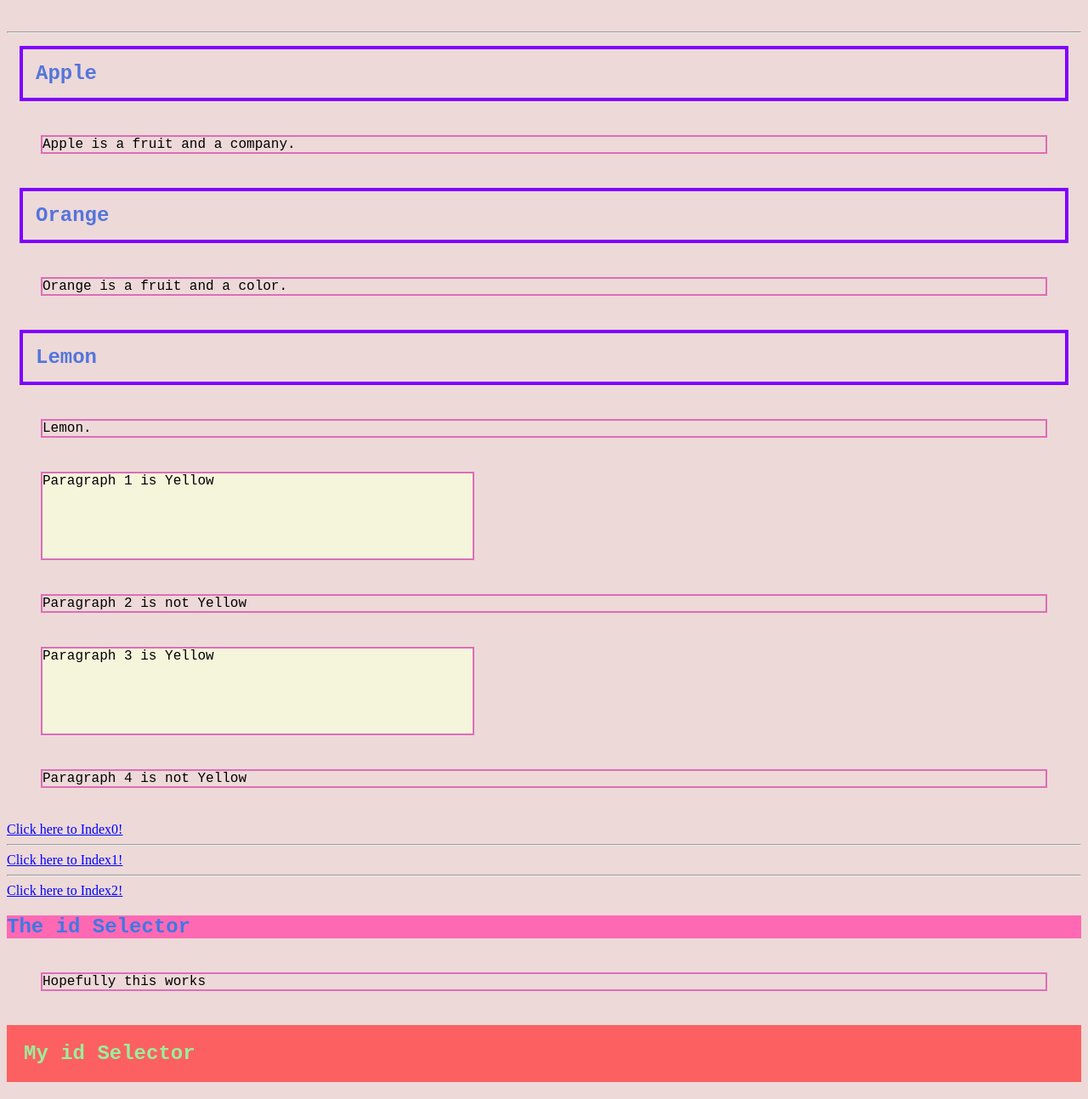
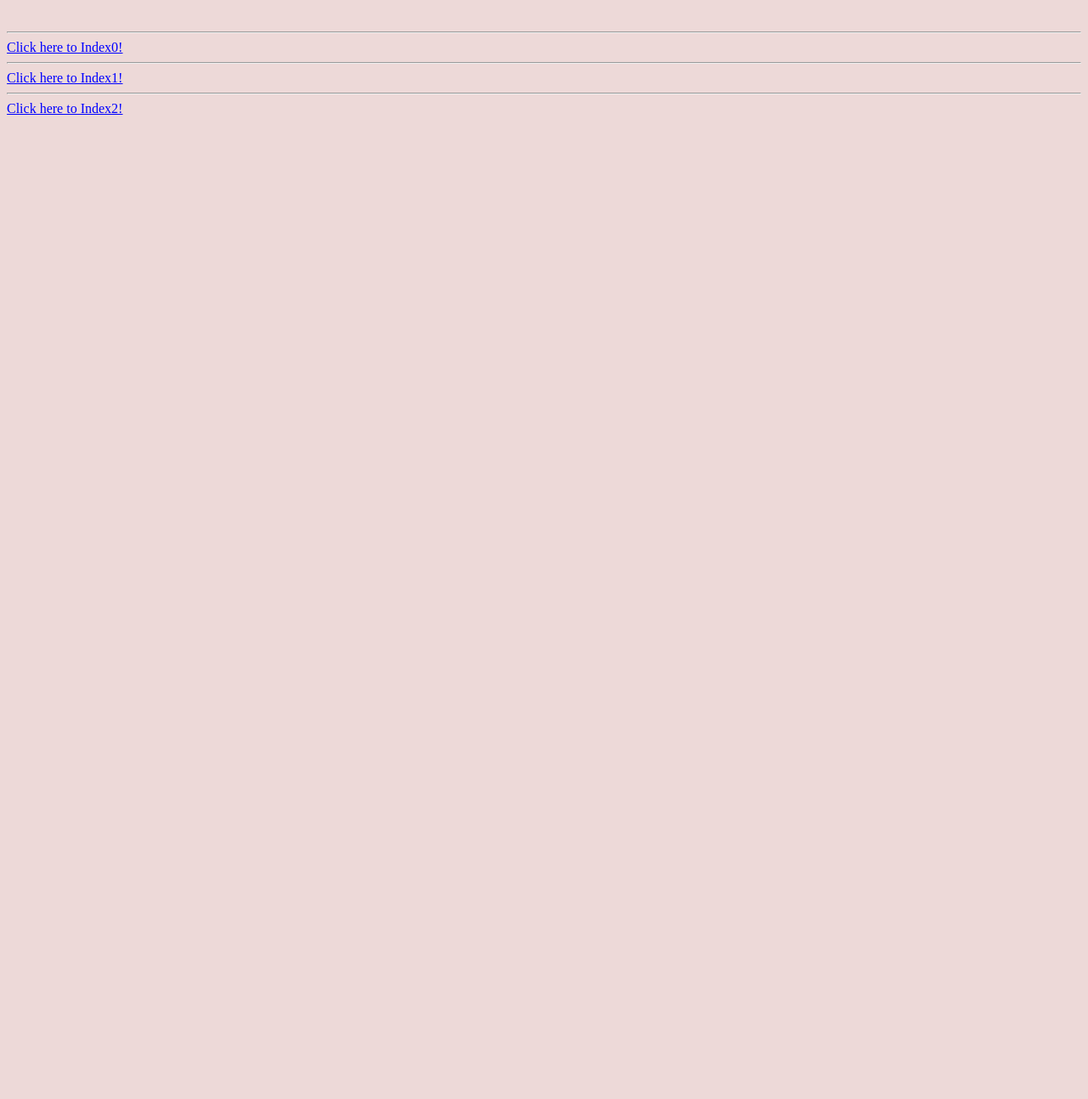
Before and after one commit to jdmar3-comp426/a01-EricYoo955, a website: page index.html in a window 1280 px wide. Shown: the part 1280-2573 px from the top of the page at 85% size. After the commit the page ends 1425 px from the top, so only its background shows below. Drawn offline with Linux system fonts and the light colour scheme.

Commit message:
class and hierarchy

```diff
--- a/index.html
+++ b/index.html
@@ -5,24 +5,6 @@
         <meta name="viewport" content="width=device-width, initial-scale=1.0">
         <title>Main Page</title>
         <link rel="stylesheet" href="styles.css">
-        <style>
-            .fruits {
-              background-color: #edd9d8;
-              color: rgb(83, 117, 219);
-              border: 4px solid rgb(128, 0, 255);
-              margin: 15px;
-              padding: 15px;
-            }
-            h2 {
-                background-color: hotpink;
-            }
-            #header {
-            background-color: #fc6060;
-            color:rgb(155, 238, 155);
-            padding: 20px;
-            text-align: left;
-        }
-            </style>
     </head>
     <body>
         <p><a href="#R1">Jump to Rainbow Borders</a></p>
@@ -47,27 +29,10 @@
         <hr>
         <p>Purple</p>
         <hr>
-        <h2 class="fruits">Apple</h2>
-        <p>Apple is a fruit and a company.</p>
-        <h2 class="fruits">Orange</h2>
-        <p>Orange is a fruit and a color.</p>
-        <h2 class="fruits">Lemon</h2>
-        <p>Lemon.</p>
-        <div>
-            <p>Paragraph 1 is Yellow</p>
-            <section>
-                <p>Paragraph 2 is not Yellow</p>
-            </section>
-            <p>Paragraph 3 is Yellow</p>
-        </div>
-        <p>Paragraph 4 is not Yellow</p>
         <a href="index0.html">Click here to Index0!</a>
         <hr>
         <a href="index1.html">Click here to Index1!</a>
         <hr>
         <a href="index2.html">Click here to Index2!</a>
-        <h2>The id Selector</h2>
-        <p>Hopefully this works</p>
-        <h2 id="header">My id Selector</h2>
     </body>
 </html>
--- a/styles.css
+++ b/styles.css
@@ -37,8 +37,15 @@ a:hover {
 a:active {
   color: red;
 }
-div > p {
+div p {
   background-color: beige;
   height: 100px;
   width: 40%;
 }
+.fruits {
+  background-color: #edd9d8;
+  color: rgb(83, 117, 219);
+  border: 4px solid rgb(128, 0, 255);
+  margin: 15px;
+  padding: 15px;
+}
```
Also changed, not shown: index0.html (+0 -12 lines).
